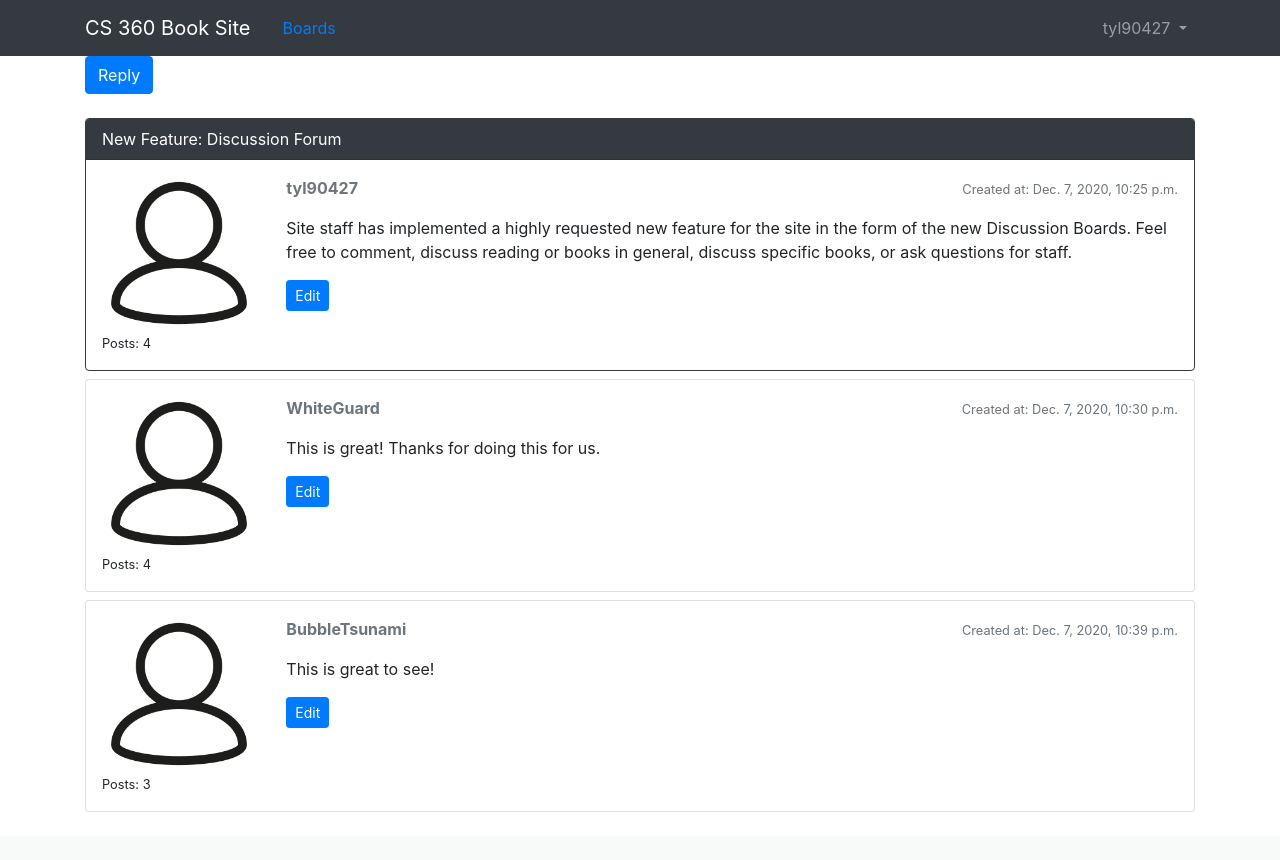
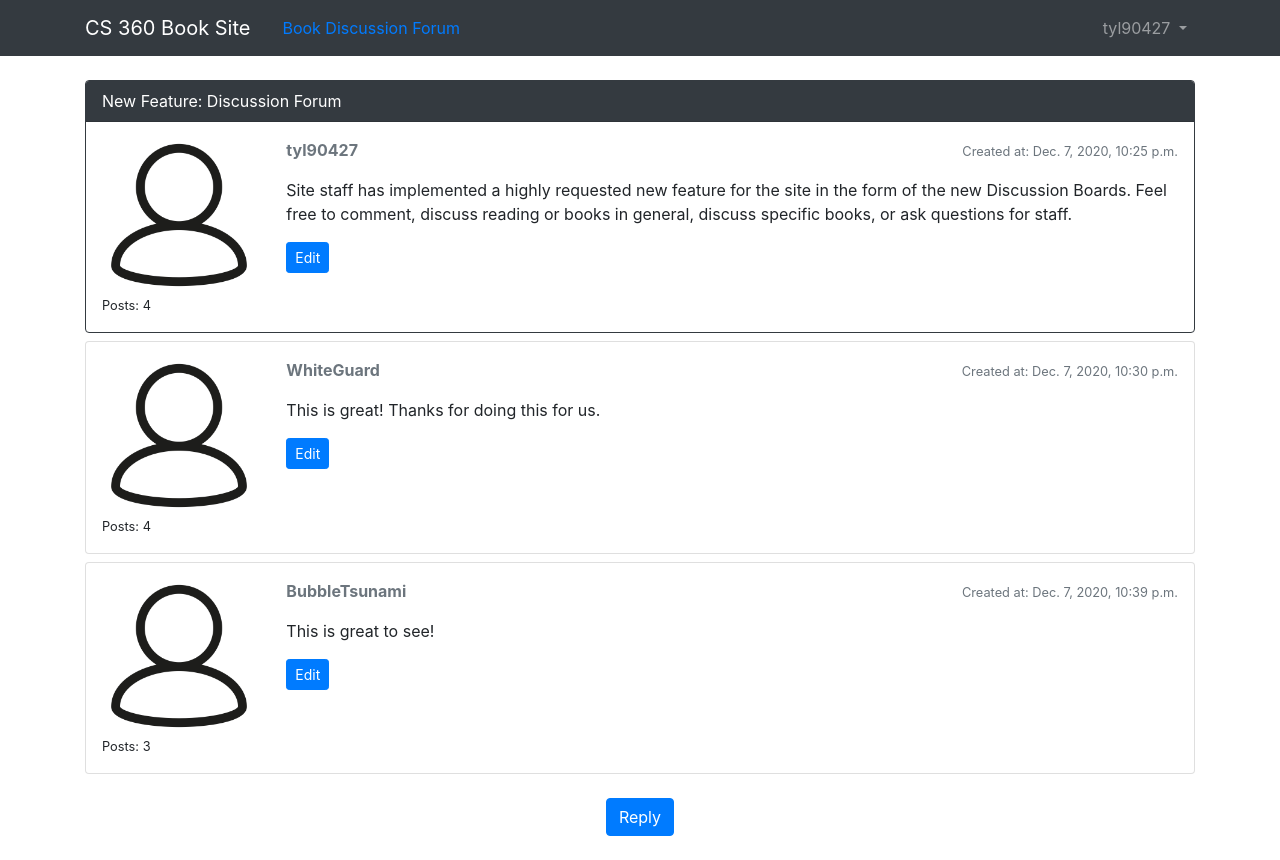
Before and after one commit to tyl90427/CS_360_BookSite, a Django app: page /boards/8/topics/20/ in a window 1280 px wide. Before the commit the page ends 812 px from the top, so only its background shows below. Run offline with Django 3.2, Linux system fonts and the light colour scheme; a user stored in the database is signed in; data comes from the database, SQL or seed files in the repository; both versions use the stored data as it was after the commit; some libraries are stand-ins or nearby versions.

Commit message:
Discussion Board is Done

```diff
--- a/templates/base.html
+++ b/templates/base.html
@@ -16,7 +16,7 @@ base.html - This is the basic template for the website structure which most othe
         <nav  class="navbar navbar-expand-sm navbar-dark bg-dark">
   <div class="container">
     <a class="navbar-brand" href="{% url 'home' %}">CS 360 Book Site</a>
-    <a class="nav-link" href="{% url 'board' %}">Boards</a>
+    <a class="nav-link" href="{% url 'board' %}">Book Discussion Forum</a>
     <button class="navbar-toggler" type="button" data-toggle="collapse" data-target="#mainMenu" aria-controls="mainMenu" aria-expanded="false" aria-label="Toggle navigation">
       <span class="navbar-toggler-icon"></span>
     </button>
--- a/templates/edit_post.html
+++ b/templates/edit_post.html
@@ -4,9 +4,10 @@ edit_post.html - This is the editing template for editing user reviews.
 
 {% extends 'base.html' %}
 
-{% block title %}Edit Review{% endblock %}
+{% block title %}Edit Post{% endblock %}
 
 {% block content %}
+  <br>
   <form method="post" class="mb-4" novalidate>
     {% csrf_token %}
     {% include 'includes/form.html' %}
--- a/templates/home.html
+++ b/templates/home.html
@@ -40,4 +40,6 @@ home.html - This is the home screen template which displays the book search bar
     {% endfor %}
     </tbody>
   </table>
+  <br>
+  <br>
   {% endblock %}
--- a/templates/topic_posts.html
+++ b/templates/topic_posts.html
@@ -8,17 +8,9 @@ This page shows the posts/replies on a certain topic.
 
 {% block title %}{{ topic.subject }}{% endblock %}
 
-{% block breadcrumb %}
-  <li class="breadcrumb-item"><a href="{% url 'home' %}">Boards</a></li>
-  <li class="breadcrumb-item"><a href="{% url 'board_topics' topic.board.pk %}">{{ topic.board.name }}</a></li>
-  <li class="breadcrumb-item active">{{ topic.subject }}</li>
-{% endblock %}
-
 {% block content %}
 
-  <div class="mb-4">
-    <a href="{% url 'reply_topic' topic.board.pk topic.pk %}" class="btn btn-primary" role="button">Reply</a>
-  </div>
+  <br>
 
   {% for post in topic.posts.all %}
     <div id="{{ post.pk }}" class="card {% if forloop.last %}mb-4{% else %}mb-2{% endif %} {% if forloop.first %}border-dark{% endif %}">
@@ -60,4 +52,10 @@ This page shows the posts/replies on a certain topic.
 
   {% include 'includes/pagination.html' %}
 
+  <center>
+    <div class="mb-4">
+      <a href="{% url 'reply_topic' topic.board.pk topic.pk %}" class="btn btn-primary" role="button">Reply</a>
+    </div>
+  </center>
+
 {% endblock %}
```
Also changed, not shown: templates/new_topic.html (+1 -7 lines), templates/reply_topic.html (+1 -7 lines), templates/topics.html (+6 -8 lines), db.sqlite3.
